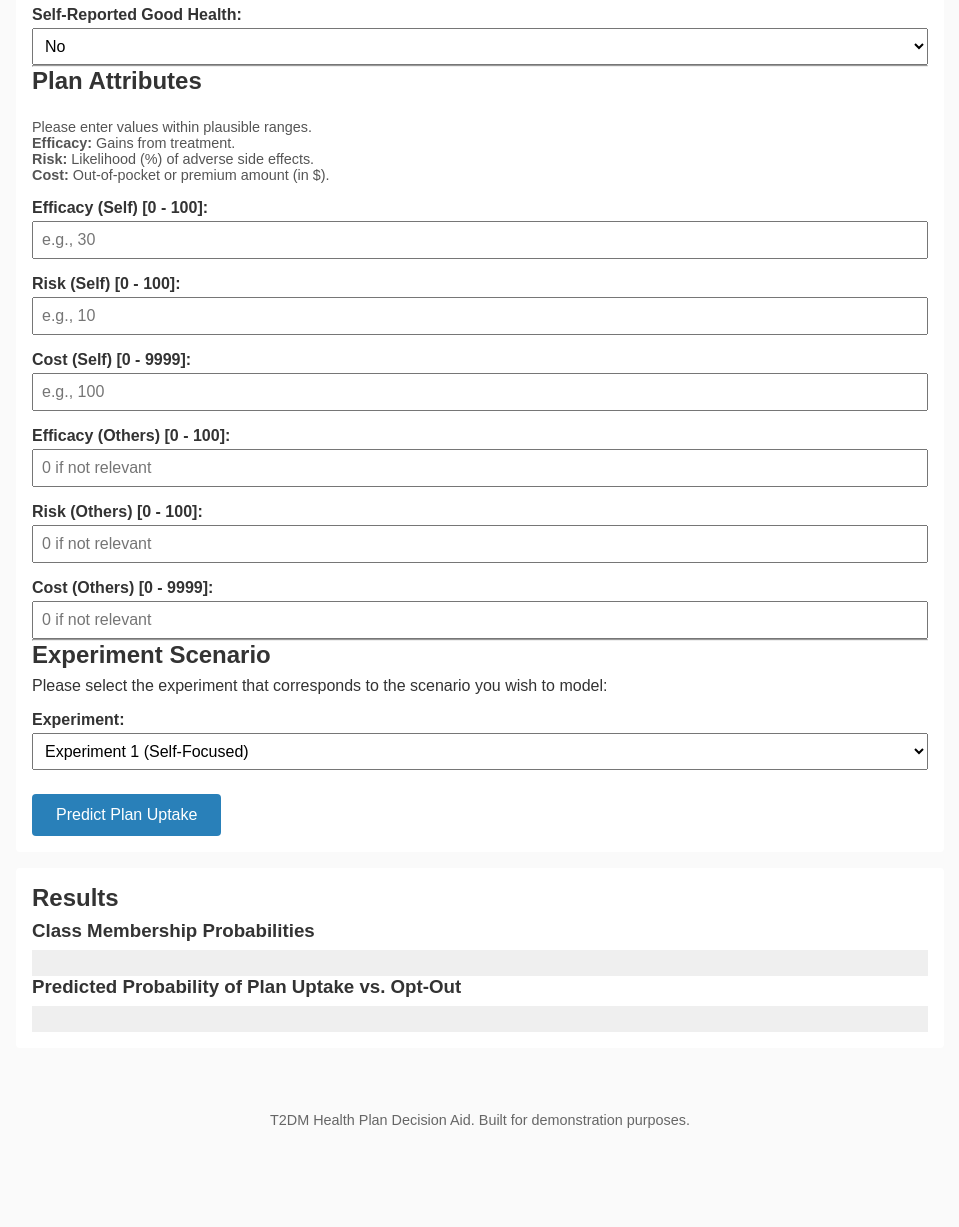
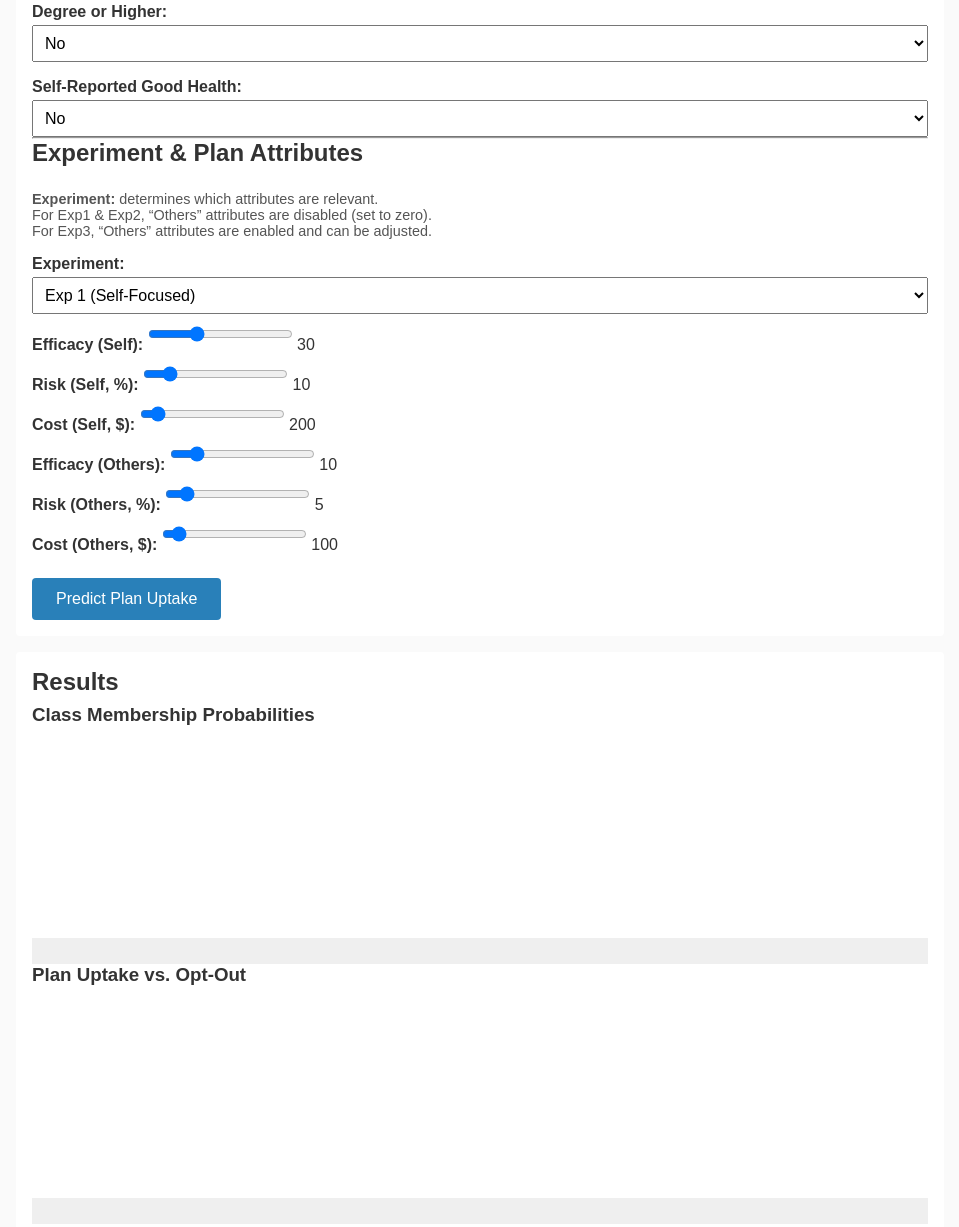
Before and after one commit to DrGenie/healthplant2d, a plain HTML site: page index.html in a window 1280 px wide. Shown: the part 683-1910 px from the top of the page, without its empty margins (160-1119 px from the left). Before the commit the page ends 1843 px from the top, so only its background shows below. Drawn offline with Linux system fonts and the light colour scheme.

Commit message:
Update index.html
V1 html

```diff
--- a/index.html
+++ b/index.html
@@ -3,49 +3,58 @@
 <head>
   <meta charset="UTF-8" />
   <meta name="viewport" content="width=device-width, initial-scale=1.0"/>
-  <title>T2DM Health Plan Decision Aid</title>
+  <title>T2DM Health Plan Decision Aid (Preference-Space Model)</title>
   <link rel="stylesheet" href="styles.css" />
 </head>
 <body>
   <header>
     <h1>T2DM Health Plan Decision Aid</h1>
+    <p>Using Preference-Space Latent Class Coefficients</p>
   </header>
 
   <main>
     <section id="instructions">
       <p>
-        This tool uses the latent class model results (Table 3) from the T2DM study.
-        Enter patient characteristics and plan attributes to see:
+        This tool implements the latent class model from three experiments
+        (in preference space), reflecting how individuals trade off efficacy,
+        risk, and cost for T2DM treatments.
       </p>
       <ul>
-        <li>Which class (e.g., <em>Risk-Averse</em>, <em>Cost-Sensitive</em>,
-            <em>Equity-Focused</em>, <em>Self-Focused</em>) the patient is
-            most likely to belong to.</li>
-        <li>The predicted probability of choosing a given health plan
-            (vs. opting out).</li>
+        <li><strong>Experiment 1:</strong> Only self-focused attributes.</li>
+        <li><strong>Experiment 2:</strong> Self &amp; others in poorer health,
+            but outcomes are equal (so there are no separate “others” parameters).</li>
+        <li><strong>Experiment 3:</strong> Self vs. others in poorer health with
+            unequal outcomes (includes separate “others” parameters).</li>
       </ul>
+      <p>
+        Enter the patient's demographic profile, select an experiment, and
+        adjust attribute sliders/inputs to see the predicted class membership
+        and plan uptake probability versus opting out.
+      </p>
     </section>
 
     <section id="input-form">
       <form id="decisionForm">
         <h2>Patient Characteristics</h2>
         <p class="note">
-          Hover over each label for more details.
+          Hover/tap each label for details. Required fields have default or min/max values.
         </p>
 
         <!-- Age -->
-        <label for="age" title="Age in years (e.g., 50)">Age:</label>
+        <label for="age" title="Patient's age in years (18-120).">
+          Age:
+        </label>
         <input
           type="number"
           id="age"
           name="age"
           min="18" max="120"
-          placeholder="e.g., 50"
+          placeholder="e.g. 50"
           required
         />
 
         <!-- Gender -->
-        <label for="gender" title="Biological sex at birth">
+        <label for="gender" title="Female or Male.">
           Gender:
         </label>
         <select id="gender" name="gender">
@@ -54,7 +63,7 @@
         </select>
 
         <!-- Race -->
-        <label for="race" title="Race/Ethnicity. Used in class membership.">
+        <label for="race" title="Race/Ethnicity (used in membership).">
           Race:
         </label>
         <select id="race" name="race">
@@ -64,7 +73,7 @@
         </select>
 
         <!-- Income -->
-        <label for="income" title="High Income vs. Low Income as per study cutoffs">
+        <label for="income" title="High or Low Income group.">
           Income Group:
         </label>
         <select id="income" name="income">
@@ -72,8 +81,8 @@
           <option value="high">High Income</option>
         </select>
 
-        <!-- Education -->
-        <label for="degree" title="Whether the patient has a Degree or Higher qualification">
+        <!-- Degree -->
+        <label for="degree" title="Has a Degree or Higher qualification?">
           Degree or Higher:
         </label>
         <select id="degree" name="degree">
@@ -82,10 +91,7 @@
         </select>
 
         <!-- Good Health -->
-        <label
-          for="goodHealth"
-          title="Whether the patient self-reports 'Good Health'"
-        >
+        <label for="goodHealth" title="Self-reported good health?">
           Self-Reported Good Health:
         </label>
         <select id="goodHealth" name="goodHealth">
@@ -95,133 +101,124 @@
 
         <hr />
 
-        <h2>Plan Attributes</h2>
+        <h2>Experiment &amp; Plan Attributes</h2>
         <p class="note">
-          Please enter values within plausible ranges.<br/>
-          <strong>Efficacy:</strong> Gains from treatment.<br/>
-          <strong>Risk:</strong> Likelihood (%) of adverse side effects.<br/>
-          <strong>Cost:</strong> Out-of-pocket or premium amount (in $).
+          <strong>Experiment:</strong> determines which attributes are relevant.<br/>
+          For Exp1 &amp; Exp2, “Others” attributes are disabled (set to zero).<br/>
+          For Exp3, “Others” attributes are enabled and can be adjusted.
         </p>
 
-        <!-- Efficacy (Self) -->
-        <label
-          for="efficacySelf"
-          title="Efficacy for self: e.g., additional percentage improvement or benefit level."
-        >
-          Efficacy (Self) [0 - 100]:
-        </label>
-        <input
-          type="number"
-          step="0.1"
-          id="efficacySelf"
-          name="efficacySelf"
-          min="0" max="100"
-          placeholder="e.g., 30"
-          required
-        />
-
-        <!-- Risk (Self) -->
-        <label
-          for="riskSelf"
-          title="Percentage risk (0 to 100) of side effects for the patient."
-        >
-          Risk (Self) [0 - 100]:
-        </label>
-        <input
-          type="number"
-          step="0.1"
-          id="riskSelf"
-          name="riskSelf"
-          min="0" max="100"
-          placeholder="e.g., 10"
-          required
-        />
-
-        <!-- Cost (Self) -->
-        <label
-          for="costSelf"
-          title="Estimated cost for the patient (in $)."
-        >
-          Cost (Self) [0 - 9999]:
-        </label>
-        <input
-          type="number"
-          step="0.01"
-          id="costSelf"
-          name="costSelf"
-          min="0" max="9999"
-          placeholder="e.g., 100"
-          required
-        />
-
-        <!-- Efficacy (Others) -> relevant in Exp 3, but we allow input for completeness -->
-        <label
-          for="efficacyOthers"
-          title="Efficacy for others (e.g., additional benefit level for others). Only used in Exp3 calculations."
-        >
-          Efficacy (Others) [0 - 100]:
-        </label>
-        <input
-          type="number"
-          step="0.1"
-          id="efficacyOthers"
-          name="efficacyOthers"
-          min="0" max="100"
-          placeholder="0 if not relevant"
-          required
-        />
-
-        <!-- Risk (Others) -->
-        <label
-          for="riskOthers"
-          title="Percentage risk of side effects for others. Only used in Exp3."
-        >
-          Risk (Others) [0 - 100]:
-        </label>
-        <input
-          type="number"
-          step="0.1"
-          id="riskOthers"
-          name="riskOthers"
-          min="0" max="100"
-          placeholder="0 if not relevant"
-          required
-        />
-
-        <!-- Cost (Others) -->
-        <label
-          for="costOthers"
-          title="Cost (in $) for others or for the 'shared' portion. Only used in Exp3."
-        >
-          Cost (Others) [0 - 9999]:
-        </label>
-        <input
-          type="number"
-          step="0.01"
-          id="costOthers"
-          name="costOthers"
-          min="0" max="9999"
-          placeholder="0 if not relevant"
-          required
-        />
-
-        <hr />
-
-        <h2>Experiment Scenario</h2>
-        <p>
-          Please select the experiment that corresponds to the scenario you wish to model:
-        </p>
-        <label
-          for="experiment"
-          title="Experiment 1: Self-Focused, Experiment 2: Equal Health Outcomes, Experiment 3: Unequal Health Outcomes."
-        >
+        <!-- Experiment Selection -->
+        <label for="experiment" title="Choose Experiment 1, 2, or 3.">
           Experiment:
         </label>
         <select id="experiment" name="experiment">
-          <option value="1">Experiment 1 (Self-Focused)</option>
-          <option value="2">Experiment 2 (Equal Health Outcomes)</option>
-          <option value="3">Experiment 3 (Unequal Health Outcomes)</option>
+          <option value="1">Exp 1 (Self-Focused)</option>
+          <option value="2">Exp 2 (Self &amp; Others, Equal Outcomes)</option>
+          <option value="3">Exp 3 (Self vs. Others, Unequal Outcomes)</option>
         </select>
+
+        <!-- Efficacy (Self) -->
+        <div class="slider-container">
+          <label
+            for="efficacySelf"
+            title="Efficacy for self, 0-100 scale"
+          >
+            Efficacy (Self):
+          </label>
+          <input
+            type="range"
+            id="efficacySelf"
+            min="0" max="100" step="1"
+            value="30"
+          />
+          <span id="efficacySelfValue" class="slider-value">30</span>
+        </div>
+
+        <!-- Risk (Self) -->
+        <div class="slider-container">
+          <label
+            for="riskSelf"
+            title="Risk of side effects for self (0-100%)."
+          >
+            Risk (Self, %):
+          </label>
+          <input
+            type="range"
+            id="riskSelf"
+            min="0" max="100" step="1"
+            value="10"
+          />
+          <span id="riskSelfValue" class="slider-value">10</span>
+        </div>
+
+        <!-- Cost (Self) -->
+        <div class="slider-container">
+          <label
+            for="costSelf"
+            title="Cost for self, 0-9999 in $"
+          >
+            Cost (Self, $):
+          </label>
+          <input
+            type="range"
+            id="costSelf"
+            min="0" max="9999" step="50"
+            value="200"
+          />
+          <span id="costSelfValue" class="slider-value">200</span>
+        </div>
+
+        <!-- Efficacy (Others) -->
+        <div class="slider-container">
+          <label
+            for="efficacyOthers"
+            title="Efficacy for others in Exp 3. 0-100 scale."
+          >
+            Efficacy (Others):
+          </label>
+          <input
+            type="range"
+            id="efficacyOthers"
+            min="0" max="100" step="1"
+            value="10"
+          />
+          <span id="efficacyOthersValue" class="slider-value">10</span>
+        </div>
+
+        <!-- Risk (Others) -->
+        <div class="slider-container">
+          <label
+            for="riskOthers"
+            title="Risk of side effects for others (0-100%)."
+          >
+            Risk (Others, %):
+          </label>
+          <input
+            type="range"
+            id="riskOthers"
+            min="0" max="100" step="1"
+            value="5"
+          />
+          <span id="riskOthersValue" class="slider-value">5</span>
+        </div>
+
+        <!-- Cost (Others) -->
+        <div class="slider-container">
+          <label
+            for="costOthers"
+            title="Cost for others in Exp 3, 0-9999 in $."
+          >
+            Cost (Others, $):
+          </label>
+          <input
+            type="range"
+            id="costOthers"
+            min="0" max="9999" step="50"
+            value="100"
+          />
+          <span id="costOthersValue" class="slider-value">100</span>
+        </div>
 
         <button type="button" id="predictBtn">Predict Plan Uptake</button>
       </form>
@@ -229,19 +226,23 @@
 
     <section id="results">
       <h2>Results</h2>
+
       <div id="classInfo">
         <h3>Class Membership Probabilities</h3>
+        <canvas id="membershipChart" width="400" height="200"></canvas>
         <pre id="classProbabilities"></pre>
       </div>
+
       <div id="uptakeInfo">
-        <h3>Predicted Probability of Plan Uptake vs. Opt-Out</h3>
+        <h3>Plan Uptake vs. Opt-Out</h3>
+        <canvas id="uptakeChart" width="400" height="200"></canvas>
         <pre id="uptakeProbability"></pre>
       </div>
     </section>
   </main>
 
   <footer>
-    <p>T2DM Health Plan Decision Aid. Built for demonstration purposes.</p>
+    <p>T2DM Decision Aid (Preference-Space LC). Built for demonstration.</p>
   </footer>
 
   <script src="script.js"></script>
```
